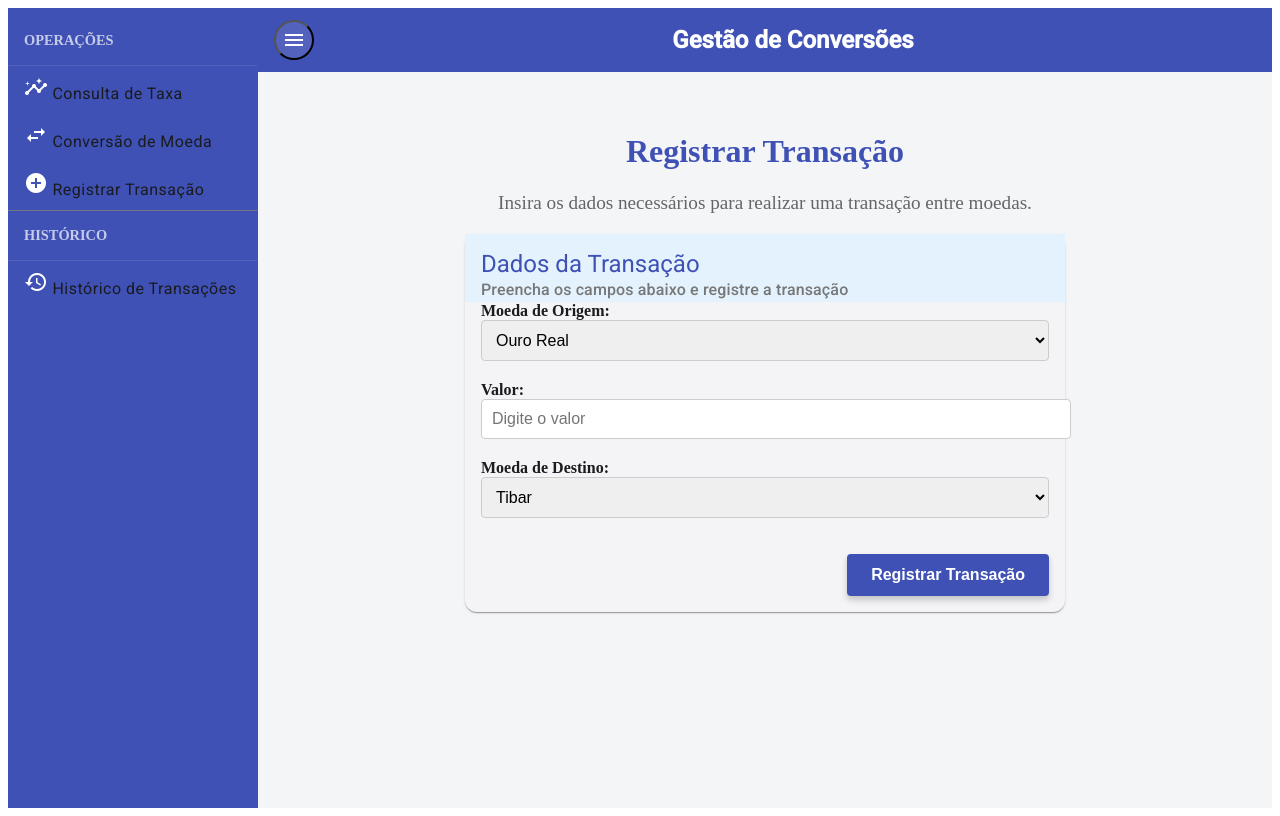
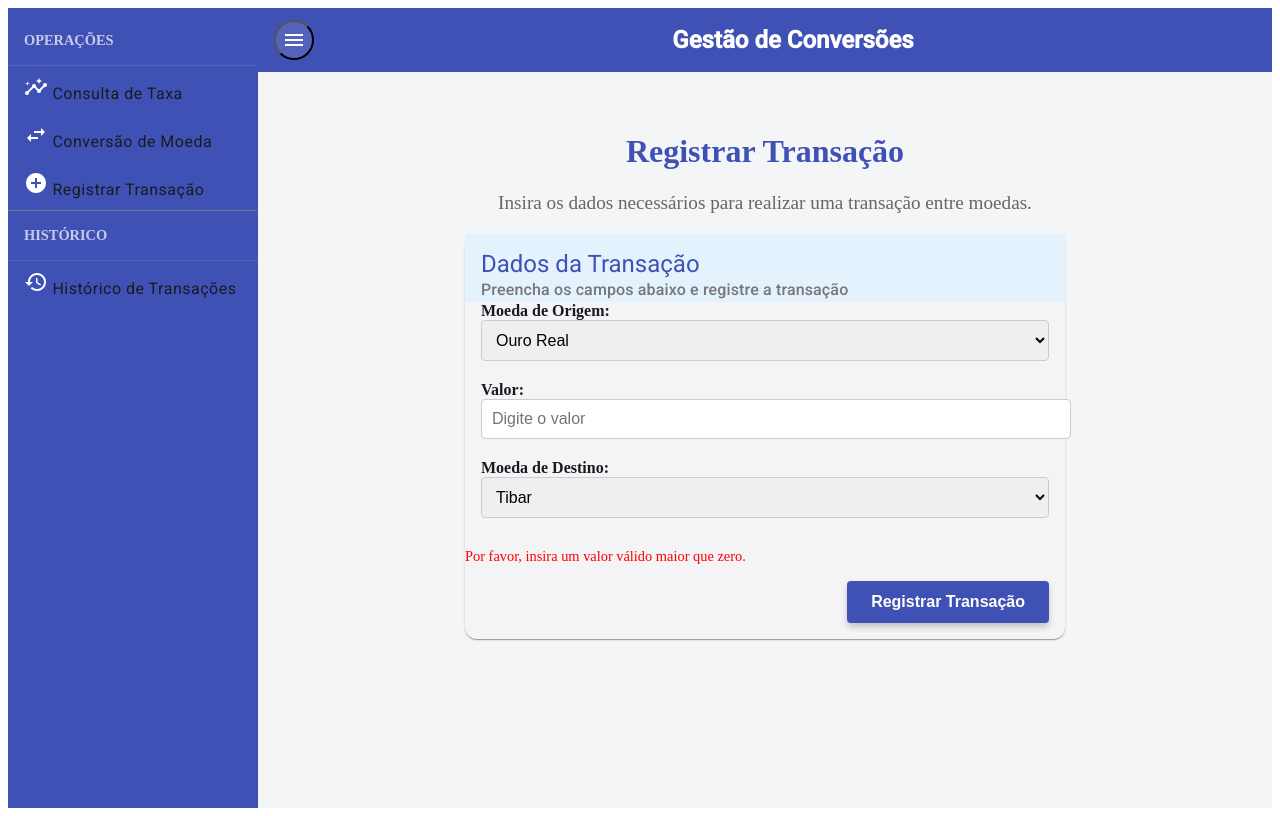
Before and after one commit to WilliamClown/taxaconversao, an Angular app: page /transacoes in a window 1280 px wide. Both pictures are taken after a click on the button "Registrar Transação". Built offline with nearby package versions, Linux system fonts and the light colour scheme.

Commit message:
Atualizando mensagem de erro

```diff
--- a/src/app/components/consulta-taxa/atualizar-taxa-modal.component.css
+++ b/src/app/components/consulta-taxa/atualizar-taxa-modal.component.css
@@ -42,3 +42,9 @@
   font-weight: bold;
   padding: 8px 16px;
 }
+
+.erro {
+  color: red;
+  font-size: 0.9rem;
+  margin-top: 10px;
+}
--- a/src/app/components/consulta-taxa/atualizar-taxa-modal.component.html
+++ b/src/app/components/consulta-taxa/atualizar-taxa-modal.component.html
@@ -7,6 +7,9 @@
         <input matInput type="number" [(ngModel)]="novaTaxa" />
       </mat-form-field>
     </div>
+    <div *ngIf="mensagemErro" class="erro">
+        {{ mensagemErro }}
+    </div>
     <div class="modal-actions">
       <button mat-button color="warn" (click)="fechar()">Cancelar</button>
       <button mat-raised-button color="primary" (click)="salvar()">Atualizar</button>
--- a/src/app/components/consulta-taxa/atualizar-taxa-modal.component.ts
+++ b/src/app/components/consulta-taxa/atualizar-taxa-modal.component.ts
@@ -21,6 +21,7 @@ import { MatButtonModule } from '@angular/material/button';
 })
 export class AtualizarTaxaModalComponent {
   novaTaxa: number = 0;
+  mensagemErro: string | null = null; // Mensagem de erro para exibição
 
   constructor(private dialogRef: MatDialogRef<AtualizarTaxaModalComponent>) {}
 
@@ -32,7 +33,7 @@ export class AtualizarTaxaModalComponent {
     if (this.novaTaxa > 0) {
       this.dialogRef.close(this.novaTaxa); // Envia a nova taxa ao componente pai
     } else {
-      alert('Por favor, insira uma taxa válida.');
+      this.mensagemErro = 'Por favor, insira uma taxa válida.'; // Define a mensagem de erro
     }
   }
 }
--- a/src/app/components/transacoes/transacoes.component.css
+++ b/src/app/components/transacoes/transacoes.component.css
@@ -93,3 +93,15 @@
   transform: translateY(1px); /* Reduz a elevação */
   box-shadow: 0 2px 4px rgba(0, 0, 0, 0.2); /* Sombra menor */
 }
+
+.erro {
+  color: red;
+  font-size: 0.9rem;
+  margin-top: 10px;
+}
+
+.confirmado {
+  color: green;
+  font-size: 0.9rem;
+  margin-top: 10px;
+}
--- a/src/app/components/transacoes/transacoes.component.html
+++ b/src/app/components/transacoes/transacoes.component.html
@@ -46,6 +46,10 @@
         </div>
       </form>
     </mat-card-content>
+    <div *ngIf="mensagemErro" class="erro">
+      {{ mensagemErro }}
+    </div>
+
     <mat-card-actions class="transaction-card-actions">
       <button
         mat-raised-button
--- a/src/app/components/transacoes/transacoes.component.ts
+++ b/src/app/components/transacoes/transacoes.component.ts
@@ -25,6 +25,7 @@ export class TransacoesComponent {
   moedaOrigem = 'Ouro Real';
   moedaDestino = 'Tibar';
   valorOrigem: number | null = null;
+  mensagemErro: string | null = null; // Mensagem de erro para exibição
 
   constructor(private transacaoService: TransacaoService) {}
 
@@ -32,12 +33,12 @@ export class TransacoesComponent {
     const valor = Number(this.valorOrigem);
 
     if (isNaN(valor) || valor <= 0) {
-      alert('Por favor, insira um valor válido maior que zero.');
+      this.mensagemErro = 'Por favor, insira um valor válido maior que zero.';
       return;
     }
 
     if (this.moedaOrigem === this.moedaDestino) {
-      alert('Por favor, selecione moedas diferentes.');
+      this.mensagemErro = 'Por favor, selecione moedas diferentes.';
       return;
     }
 
--- a/src/app/services/transacao.service.ts
+++ b/src/app/services/transacao.service.ts
@@ -7,21 +7,21 @@ export class TransacaoService {
   private transacoes: any[] = [
     { id: 1, origem: 'Ouro Real', destino: 'Tibar', valor: 250, dataHora: new Date() },
     { id: 2, origem: 'Tibar', destino: 'Ouro Real', valor: 100, dataHora: new Date() },
-  ]; // Inicializa com dados mockados
+  ];
 
   obterTransacoes(): any[] {
-    return [...this.transacoes]; // Retorna uma cópia do array para evitar mutações
+    return [...this.transacoes]; // Retorna uma cópia do array
   }
 
   adicionarTransacao(origem: string, destino: string, valor: number): void {
     const novaTransacao = {
-      id: this.transacoes.length + 1, // Gera um ID único
+      id: this.transacoes.length + 1,
       origem,
       destino,
       valor,
-      dataHora: new Date(), // Adiciona a data e hora atual
+      dataHora: new Date(),
     };
-    this.transacoes.push(novaTransacao); // Adiciona ao array de transações
-    console.log('Nova transação adicionada:', novaTransacao);
+    this.transacoes.push(novaTransacao);
+    console.log('Transação adicionada com sucesso:', novaTransacao);
   }
 }
```
Also changed, not shown: 1 other file (tests, documents, lock files or other folders).
